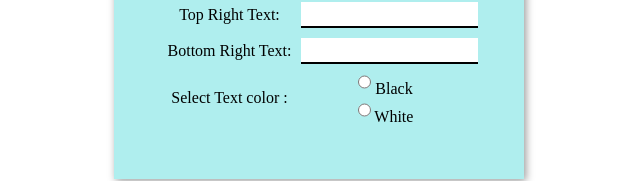
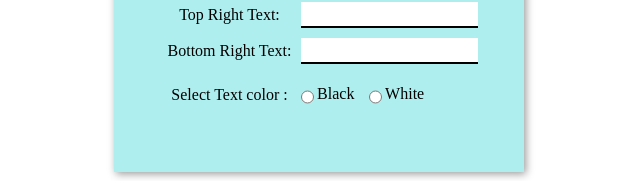
Before and after one commit to bazSuman/meme-generator, a React (Create React App) app: page / in a window 1280 px wide. Shown: the part 875-1056 px from the top of the page, without its empty margins (321-961 px from the left). Built offline with nearby package versions, Linux system fonts and the light colour scheme; no server answers.

Commit message:
Radio managed

```diff
--- a/src/App.css
+++ b/src/App.css
@@ -54,8 +54,17 @@ input:active, input:focus{
   transition: 0.4s;
 }
 
+.colorLabelTd{
+  padding: 15px 0 0 0;
+  display: flex;
+}
+
 .colorLabel{
-  /* margin-bottom: -120px; */
+  margin-left: 2%;
+}
+
+.mr-rt{
+  margin-right: 4%;
 }
 
 table{
--- a/src/MemeGenerator.js
+++ b/src/MemeGenerator.js
@@ -254,26 +254,24 @@ class MemeGenerator extends React.Component {
                                             Select Text color :
                                         </label>
                                     </td>
-                                    <td>
+                                    <td className="colorLabelTd">
                                         <input
-                                            className="colorLabel"
                                             type="radio"
                                             name="color"
                                             value="black"
                                             checked={this.state.color==="black"}
                                             onChange={this.handleChange}
                                          />
-                                         <label> Black</label>
-                                        <br/>
+                                         <label className="colorLabel mr-rt"> Black</label>
+                                        {/* <br/> */}
                                         <input
-                                            className="colorLabel"
                                             type="radio"
                                             name="color"
                                             value="white"
                                             checked={this.state.color==="white"}
                                             onChange={this.handleChange}
                                         />
-                                        <label> White</label>
+                                        <label className="colorLabel"> White</label>
                                     </td>
                                 </tr>
 
```
